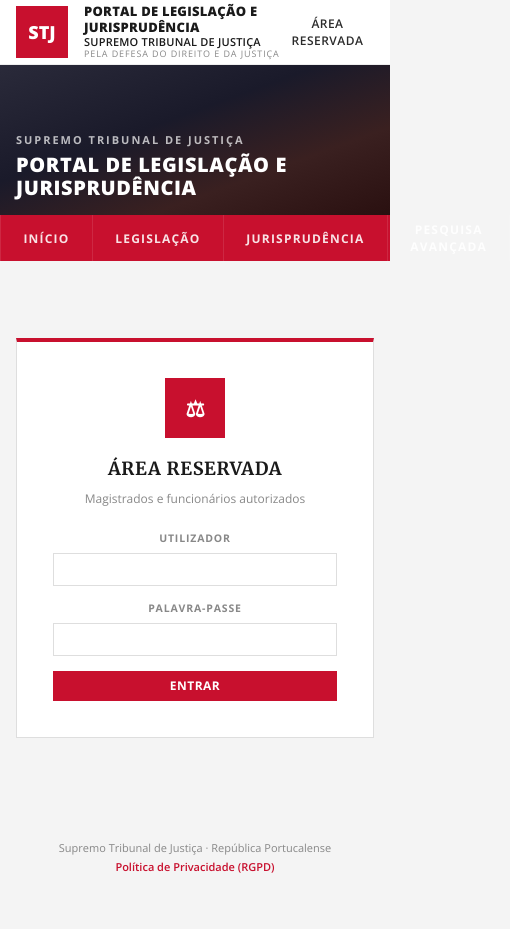
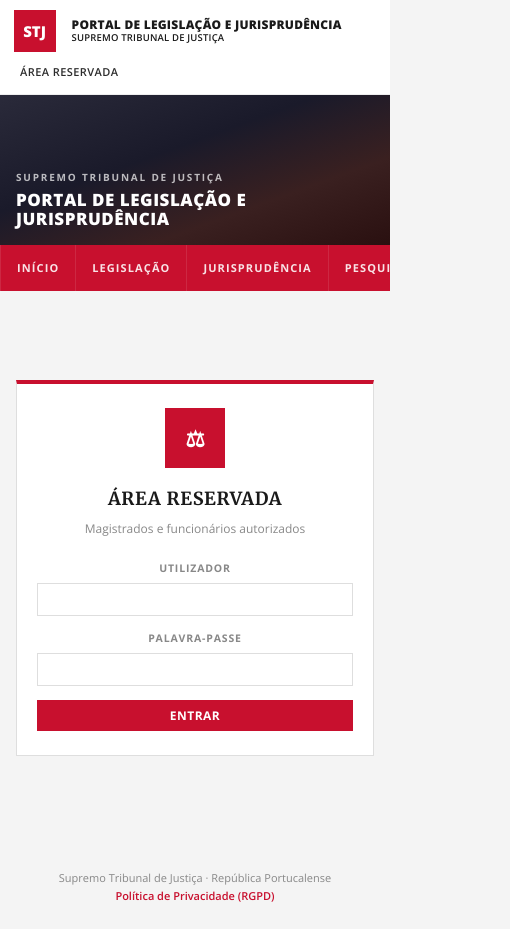
Before and after one commit to fFcARvALH0/portal-atjl, a website: page public/index.html in a window 390 px wide. Both pictures are taken after a click on the button "ÁREA RESERVADA". Shown: the whole page, 510 px wide, since content can reach past the window. Before the commit the page ends 900 px from the top, so only its background shows below. Drawn offline with nearby package versions, Linux system fonts and the light colour scheme; no server answers.

Commit message:
Update estilos.css

```diff
--- a/public/css/estilos.css
+++ b/public/css/estilos.css
@@ -39,8 +39,8 @@
 .hero-title{font-size:28px;font-weight:800;color:#fff;letter-spacing:.03em;text-transform:uppercase;line-height:1.15}
 
 #navbar{background:var(--red);display:flex;position:sticky;top:0;z-index:200}
-.nav-items{display:flex;flex:1}
-.nav-btn{background:none;border:none;color:rgba(255,255,255,.88);font-size:12px;font-weight:700;letter-spacing:.1em;text-transform:uppercase;padding:0 1.4rem;height:46px;cursor:pointer;border-right:1px solid rgba(255,255,255,.1)}
+.nav-items{display:flex;flex:1;overflow-x:auto;-webkit-overflow-scrolling:touch;scrollbar-width:thin}
+.nav-btn{background:none;border:none;color:rgba(255,255,255,.88);font-size:12px;font-weight:700;letter-spacing:.1em;text-transform:uppercase;padding:0 1.4rem;height:46px;cursor:pointer;border-right:1px solid rgba(255,255,255,.1);white-space:nowrap;flex-shrink:0}
 .nav-btn:first-child{border-left:1px solid rgba(255,255,255,.1)}
 .nav-btn:hover,.nav-btn.active{background:var(--red-dk);color:#fff}
 
@@ -163,7 +163,7 @@
 .pstat{font-size:12px;color:var(--mid)}
 
 #login-screen{display:flex;align-items:center;justify-content:center;min-height:60vh}
-.login-box{background:var(--white);border:1px solid var(--border);border-top:4px solid var(--red);padding:2.25rem;width:380px;text-align:center}
+.login-box{background:var(--white);border:1px solid var(--border);border-top:4px solid var(--red);padding:2.25rem;width:380px;max-width:100%;text-align:center}
 .login-box h2{font-family:'Merriweather',serif;font-size:18px;font-weight:700;margin-bottom:.3rem;text-transform:uppercase;letter-spacing:.04em}
 .login-box p{font-size:12px;color:var(--muted);margin-bottom:1.35rem}
 .login-error{font-size:12px;color:var(--red);margin-top:.5rem;display:none;font-weight:600}
@@ -212,3 +212,25 @@
   .hero-title{font-size:20px}
   #main{padding:1.5rem 1rem}
 }
+
+@media(max-width:480px){
+  #topbar{height:auto;padding:.6rem .85rem;flex-wrap:wrap;gap:.5rem}
+  .logo-icon{width:42px;height:42px;font-size:15px}
+  .logo-text-wrap .lt1{font-size:12px}
+  .logo-text-wrap .lt2{font-size:9.5px}
+  .logo-text-wrap .lt3{display:none}
+  .topbar-right{gap:.5rem;flex-wrap:wrap}
+  .topbar-link{font-size:11px;padding:.3rem .4rem}
+  .nav-btn{padding:0 1rem;font-size:11px}
+  .hero-title{font-size:17px}
+  .hero-label{font-size:10px}
+  .stats-row{grid-template-columns:1fr}
+  .ac-meta{grid-template-columns:1fr}
+  .search-form{flex-direction:column}
+  .search-form button{padding:.65rem 1rem}
+  .doc-card,.adm-body{padding:1.1rem}
+  .doc-title{font-size:18px}
+  .login-box{padding:1.5rem 1.25rem}
+  .adm-hd{flex-direction:column;align-items:flex-start}
+  .manage-table th,.manage-table td{padding:.5rem .6rem;font-size:11.5px}
+}
```
